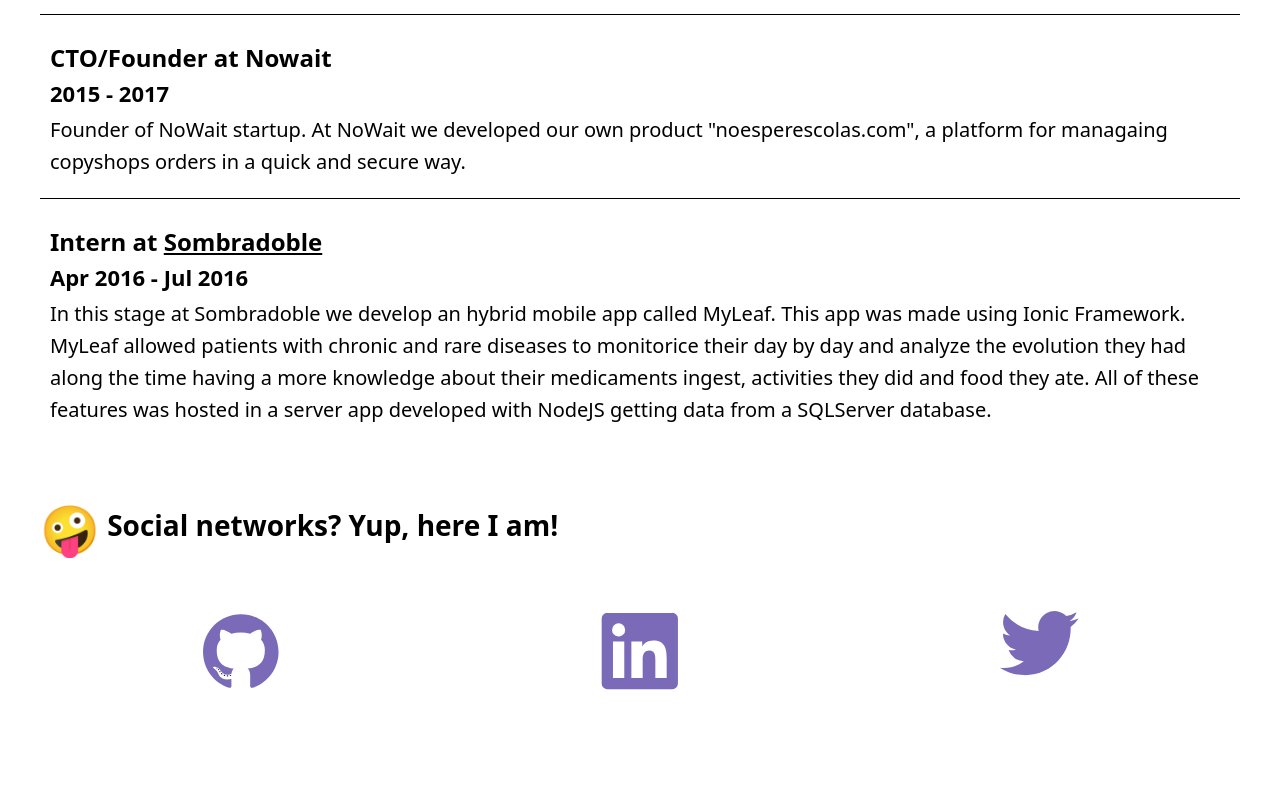
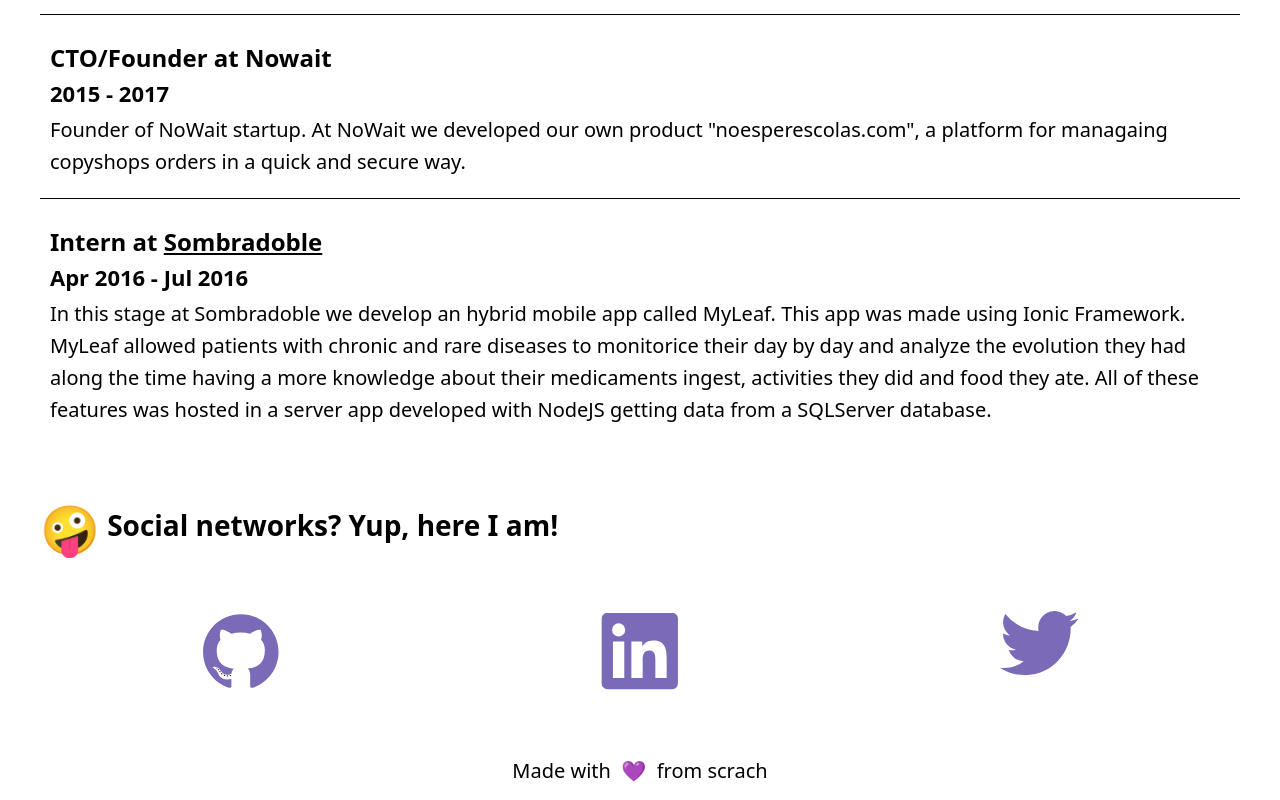
Before and after one commit to josesaranda/josesaranda, an Astro site: page / in a window 1280 px wide. Shown: the part 1496-2296 px from the top of the page. Before the commit the page ends 2253 px from the top, so only its background shows below. Built offline with nearby package versions, Linux system fonts and the light colour scheme; Astro itself is replaced by a stand-in of ours.

Commit message:
Add footer

```diff
--- /dev/null
+++ b/src/components/Footer.astro
@@ -0,0 +1,10 @@
+<footer>Made with &nbsp;<span id="love">💜</span>&nbsp; from scrach</footer>
+<style>
+  footer {
+    display: flex;
+    justify-content: center;
+    align-items: center;
+    margin-bottom: 16px;
+    font-size: 20px;
+  }
+</style>
--- a/src/components/Theme.astro
+++ b/src/components/Theme.astro
@@ -11,6 +11,8 @@
     isDark
       ? document.body.classList.add("dark")
       : document.body.classList.remove("dark");
+
+    document.getElementById("love")!.innerHTML = isDark ? "💚" : "💜";
   }
 
   let preferredDarkMode =
--- a/src/pages/index.astro
+++ b/src/pages/index.astro
@@ -1,5 +1,6 @@
 ---
 import Experience from "../components/Experience.astro";
+import Footer from "../components/Footer.astro";
 import Greeting from "../components/Greeting.astro";
 import Social from "../components/Social.astro";
 import Technologies from "../components/Technologies.astro";
@@ -15,6 +16,7 @@ import Layout from "../layouts/Layout.astro";
     <Experience />
     <Social />
   </main>
+  <Footer />
 </Layout>
 
 <style>
```
